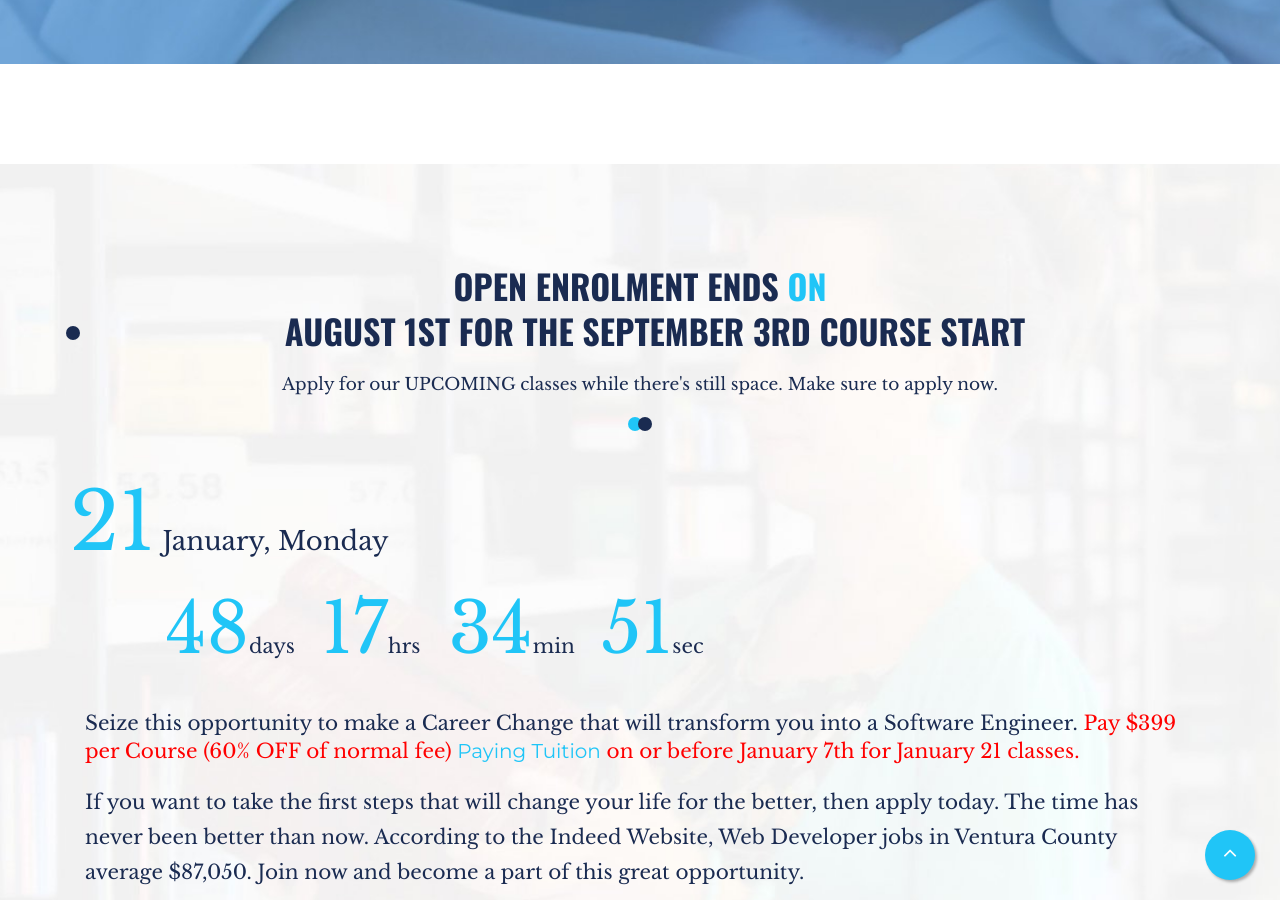
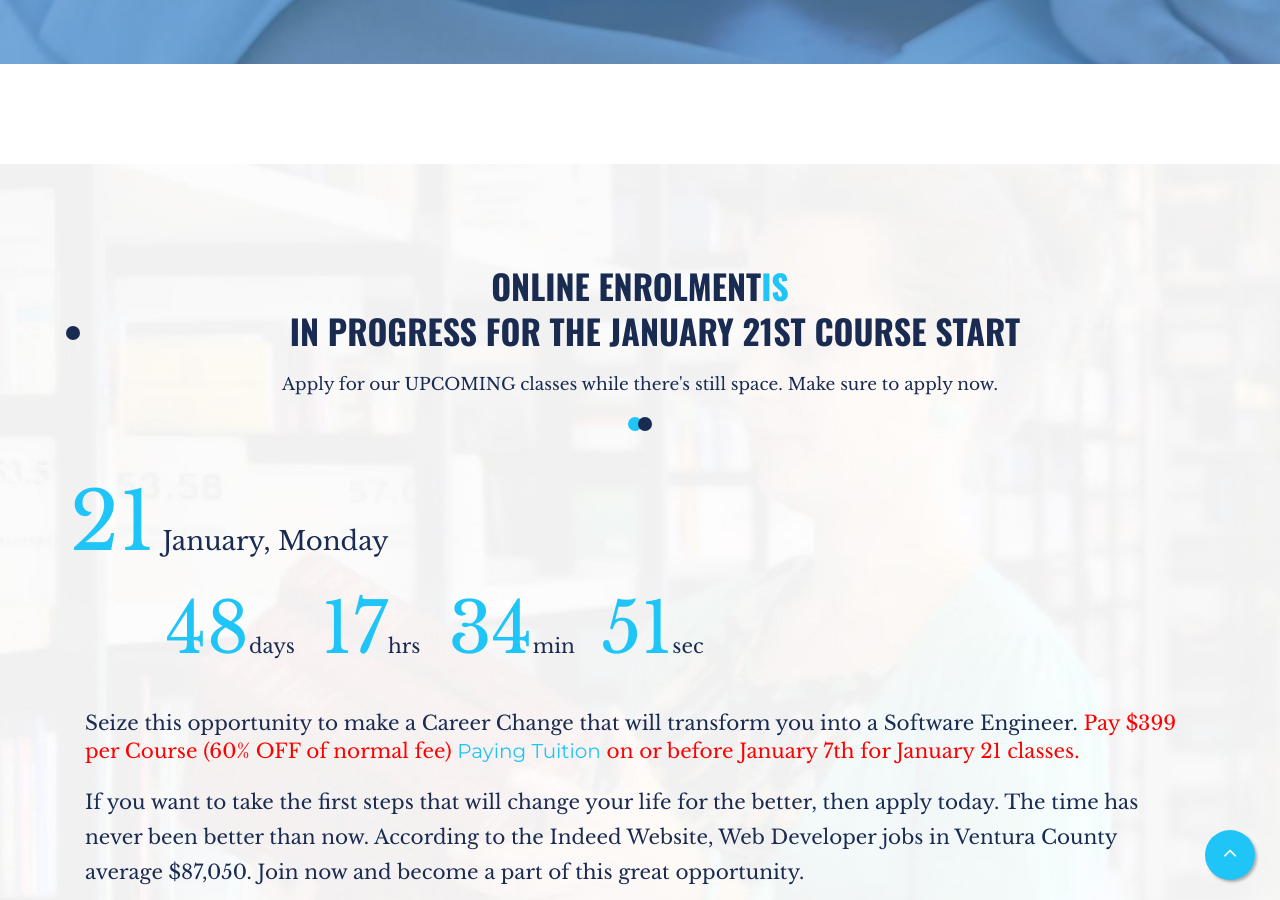
Before and after one commit to pfuzane1/Coastal-Coding, a Jekyll site: the page built from index.html, in a window 1280 px wide and 900 px high, scrolled down 3711 px. Built offline with Jekyll 4.4.1, drawn with Linux system fonts in a browser that asks for light colours.

Commit message:
January 21

```diff
--- a/admission-process.html
+++ b/admission-process.html
@@ -46,8 +46,8 @@ layout: default
                 	<li><h4>Fully Fledged Online Classes at Your Own Pace</h4>
                 		<ul>
                 			<li>Pay $399 One Time Fee Per Course - 60% Off</li>
-                			<li>Pay by September 15th</li>
-                			<li><h4>Start Online Classes on October 1st</h4></li>
+                			<li>Pay by January 7th</li>
+                			<li><h4>Resume Online Classes on January 21st</h4></li>
                 		</ul>
                 	</li>
                 </ul>
--- a/index.html
+++ b/index.html
@@ -286,9 +286,9 @@ layout: default
     <div class="clearfix"></div>
     <div class="event pt-100 pb-100" data-parallax="scroll" data-image-src="images/event-background.jpg">
         <div class="container">
-            <h2 class="heading text-center">Open Enrolment Ends <span class="color2">On</span>
+            <h2 class="heading text-center">Online Enrolment<span class="color2">Is</span>
             <ul>
-            	<li>August 1st for the September 3rd Course Start</li>
+            	<li>In Progress for the January 21st Course Start</li>
             	<!-- <li>April 27th for the May 14th Course Start</li> -->
             </ul>
                 <span class="sub-heading">Apply for our UPCOMING classes while there's still space. Make sure to apply now.</span>
```
Also changed, not shown: other parts of admission-process.html (+1 -1 lines).
